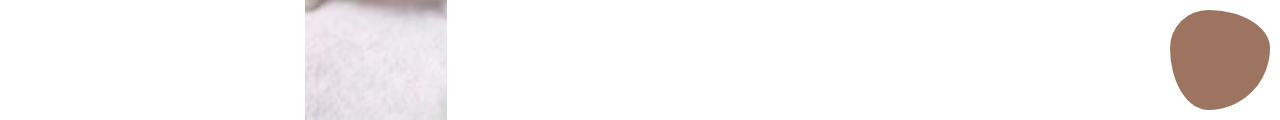
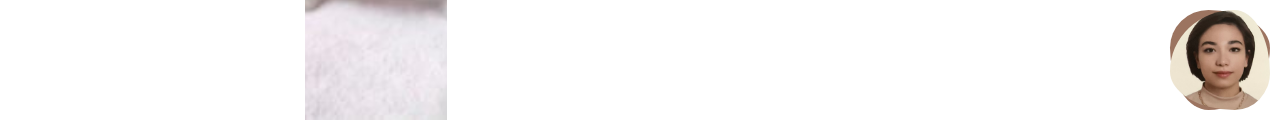
Before and after one commit to sheydarj/cat-grid, a plain HTML site: page index.html in a window 1280 px wide. Shown: the part 680-800 px from the top of the page. Drawn offline with Linux system fonts and the light colour scheme.

Commit message:
Update index.html

```diff
--- a/index.html
+++ b/index.html
@@ -91,7 +91,7 @@
             }
 
             &:last-of-type {
-                background-image: url(img/me.PNG);
+                background-image: url(grid-cat/img/me.PNG);
                 background-size: cover;
                 border-radius: 30% 70% 70% 30% / 30% 30% 70% 70%;
                 animation: anime1 infinite alternate 2s;
```
